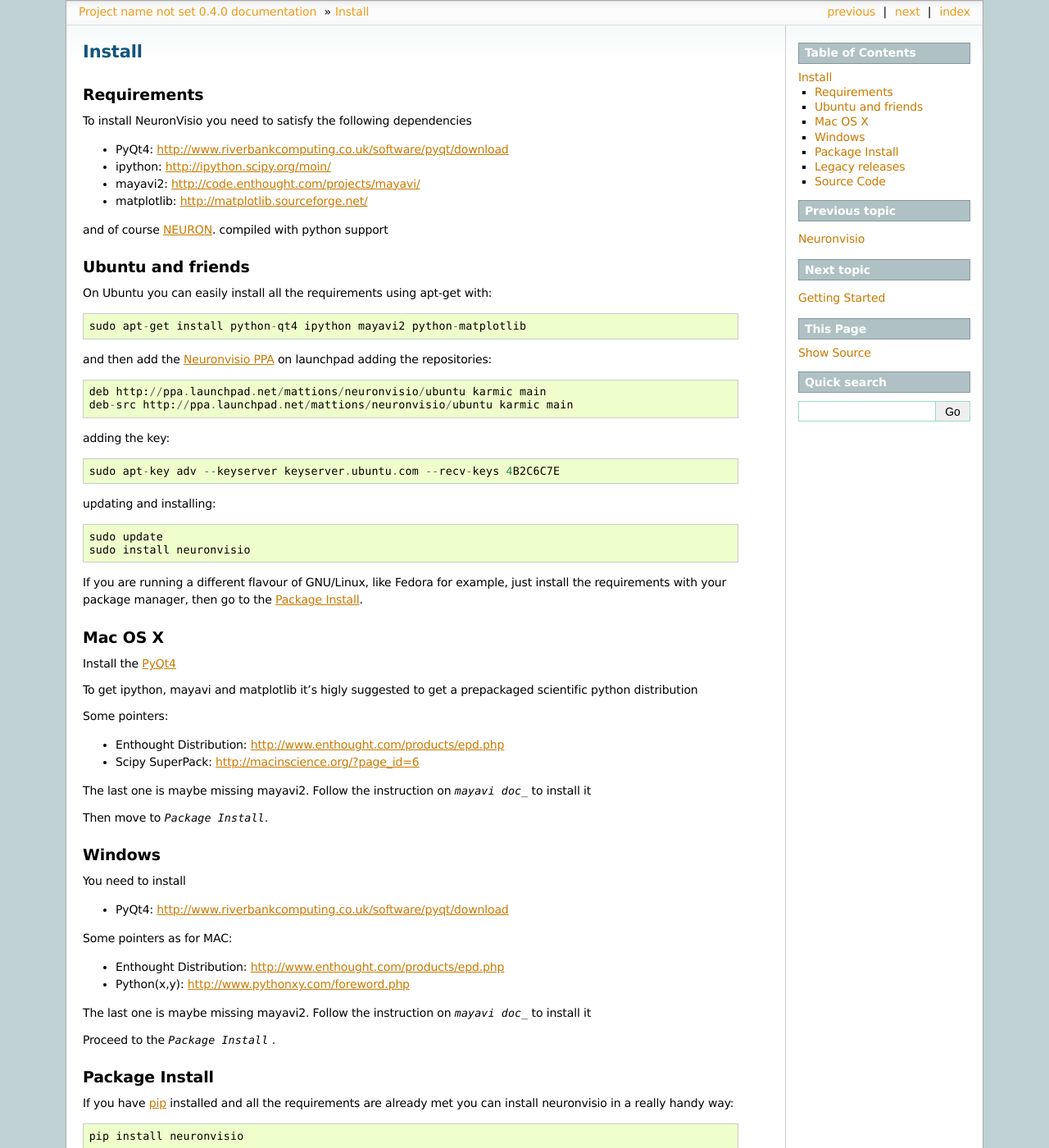
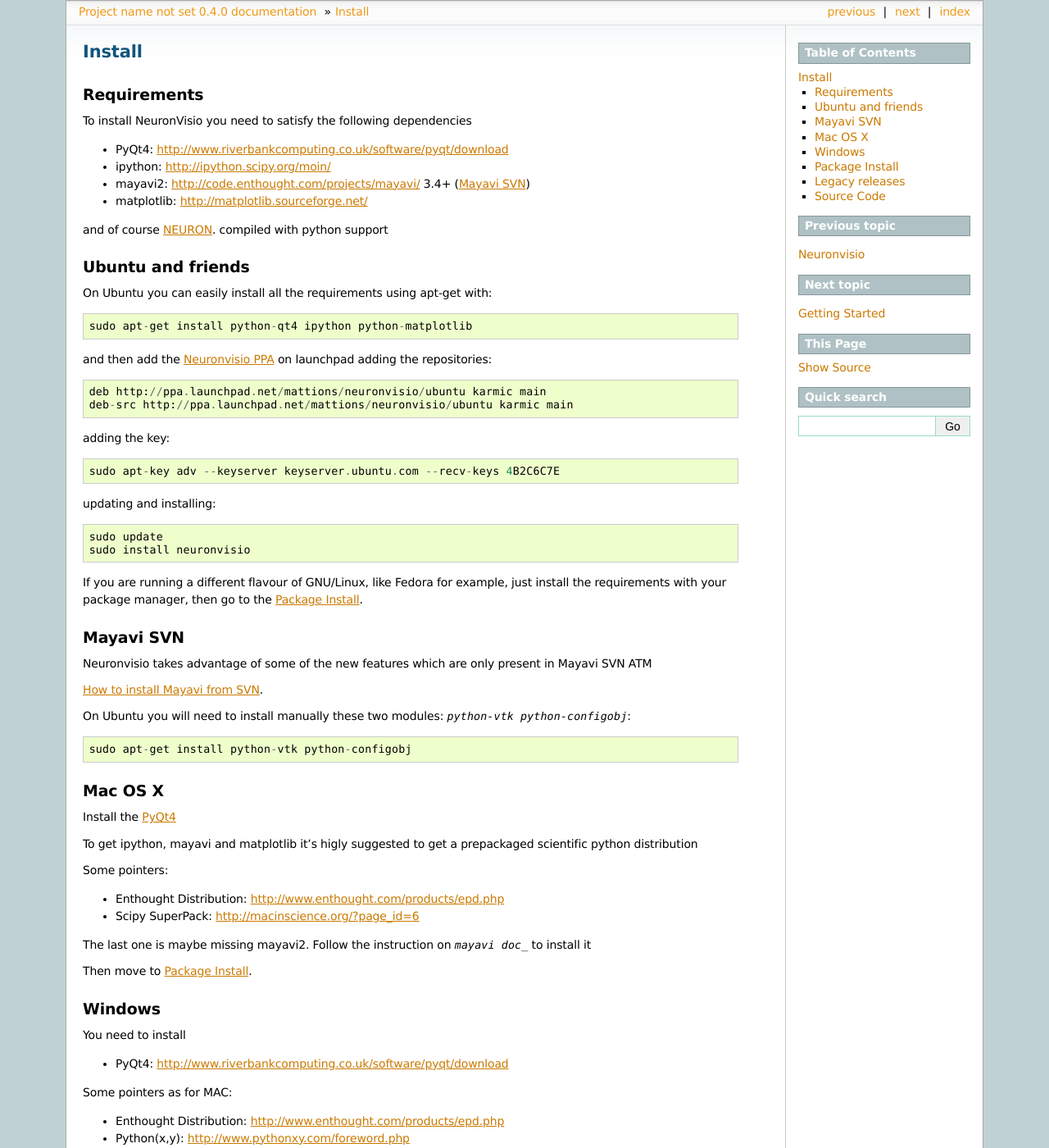
Before and after one commit to mattions/neuronvisio, a Sphinx documentation site: the page built from docs/install.rst, in a window 1280 px wide and 1400 px high. Shown: the whole window at 82% size. Built offline with Sphinx 7.4.7, drawn with Linux system fonts in a browser that asks for light colours; formulas are drawn with MathJax 3; the version number is read from the project's files by our own code.

Commit message:
Update the installation giving the info about Mayavi SVN

```diff
--- a/docs/install.rst
+++ b/docs/install.rst
@@ -11,7 +11,7 @@
 
 - PyQt4: http://www.riverbankcomputing.co.uk/software/pyqt/download
 - ipython: http://ipython.scipy.org/moin/
-- mayavi2: http://code.enthought.com/projects/mayavi/
+- mayavi2: http://code.enthought.com/projects/mayavi/ 3.4+ (`Mayavi SVN`_)
 - matplotlib: http://matplotlib.sourceforge.net/
 
 
@@ -24,7 +24,7 @@
 
 On Ubuntu you can easily install all the requirements using apt-get with::
 
-    sudo apt-get install python-qt4 ipython mayavi2 python-matplotlib
+    sudo apt-get install python-qt4 ipython python-matplotlib
 
 and then add the `Neuronvisio PPA`_ on launchpad adding the repositories::
 
@@ -45,6 +45,19 @@
 If you are running a different flavour of GNU/Linux, like Fedora for example, just install
 the requirements with your package manager, then go to the `Package Install`_.
 
+Mayavi SVN
+==========
+
+Neuronvisio takes advantage of some of the new features which are only present in Mayavi SVN ATM
+
+`How to install Mayavi from SVN`_.
+
+.. _How to install Mayavi from SVN: http://code.enthought.com/projects/mayavi/docs/development/html/mayavi/installation.html#the-bleeding-edge-svn
+
+On Ubuntu you will need to install manually these two modules: `python-vtk python-configobj`::
+
+    sudo apt-get install python-vtk python-configobj
+
 Mac OS X
 ========
 
@@ -64,7 +77,7 @@
 
 .. mayavi doc: http://code.enthought.com/projects/mayavi/
 
-Then move to `Package Install`.
+Then move to `Package Install`_.
 
 Windows
 =======
@@ -82,7 +95,7 @@
 
 .. mayavi doc: http://code.enthought.com/projects/mayavi/
 
-Proceed to the `Package Install` .
+Proceed to the `Package Install`_ .
 
 Package Install
 ===============
```
